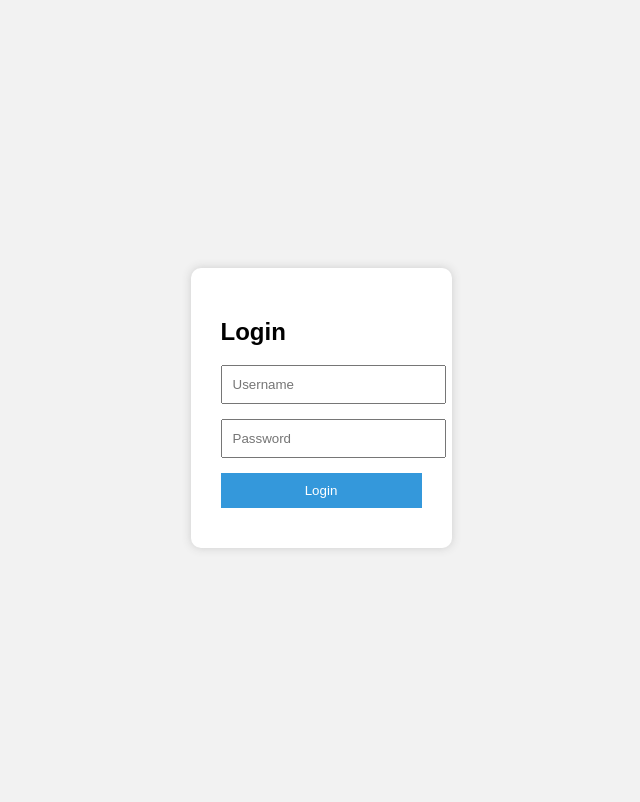
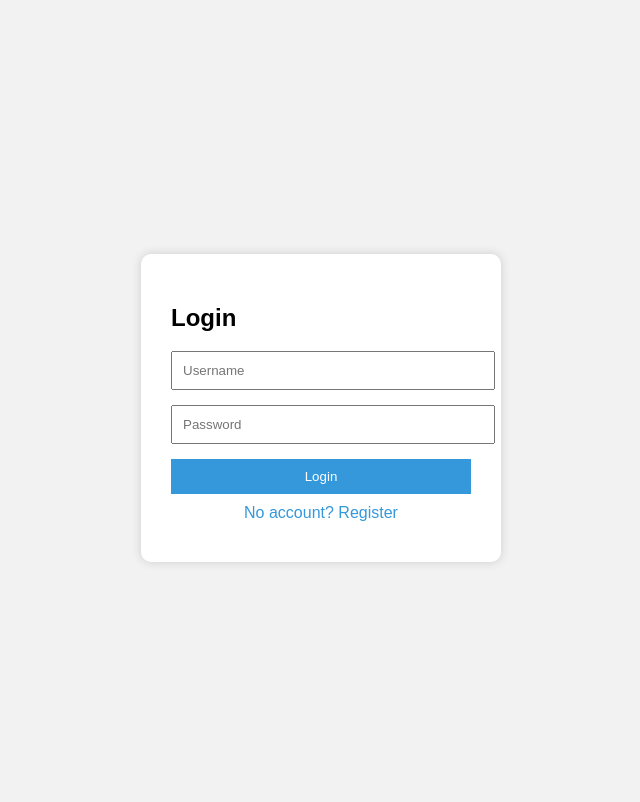
Before and after one commit to jpconwi/jp_chat_friends_sy2005, a Flask app: page / in a window 1280 px wide. Shown: the top 802 px of the page, without its empty margins (319-959 px from the left). Run offline with Flask 3, Linux system fonts and the light colour scheme.

Commit message:
Update index.html

```diff
--- a/templates/index.html
+++ b/templates/index.html
@@ -1,8 +1,8 @@
 <!DOCTYPE html>
 <html lang="en">
 <head>
-  <meta charset="UTF-8">
-  <title>Chat Login</title>
+  <meta charset="UTF-8" />
+  <title>Chat App Login</title>
   <style>
     body {
       font-family: Arial, sans-serif;
@@ -12,11 +12,12 @@
       align-items: center;
       height: 100vh;
     }
-    .login-box {
+    .box {
       background: white;
       padding: 30px;
       border-radius: 10px;
       box-shadow: 0px 0px 10px #ccc;
+      width: 300px;
     }
     input {
       display: block;
@@ -32,45 +33,95 @@
       border: none;
       cursor: pointer;
     }
+    .link {
+      margin-top: 10px;
+      text-align: center;
+      cursor: pointer;
+      color: #3498db;
+    }
     .message {
       margin-top: 10px;
       color: red;
+      text-align: center;
     }
   </style>
 </head>
 <body>
-  <div class="login-box">
+  <div class="box" id="login-box">
     <h2>Login</h2>
     <form id="login-form">
-      <input type="text" id="username" placeholder="Username" required />
-      <input type="password" id="password" placeholder="Password" required />
+      <input type="text" id="login-username" placeholder="Username" required />
+      <input type="password" id="login-password" placeholder="Password" required />
       <button type="submit">Login</button>
     </form>
-    <div class="message" id="message"></div>
+    <div class="link" onclick="toggleForm()">No account? Register</div>
+    <div class="message" id="login-message"></div>
+  </div>
+
+  <div class="box" id="register-box" style="display: none;">
+    <h2>Register</h2>
+    <form id="register-form">
+      <input type="text" id="reg-username" placeholder="Username" required />
+      <input type="email" id="reg-email" placeholder="Email" required />
+      <input type="password" id="reg-password" placeholder="Password" required />
+      <button type="submit">Register</button>
+    </form>
+    <div class="link" onclick="toggleForm()">Have an account? Login</div>
+    <div class="message" id="register-message"></div>
   </div>
 
   <script>
-    const form = document.getElementById("login-form");
-    const message = document.getElementById("message");
+    const loginForm = document.getElementById("login-form");
+    const registerForm = document.getElementById("register-form");
 
-    form.addEventListener("submit", async (e) => {
+    const loginMessage = document.getElementById("login-message");
+    const registerMessage = document.getElementById("register-message");
+
+    function toggleForm() {
+      document.getElementById("login-box").style.display =
+        document.getElementById("login-box").style.display === "none" ? "block" : "none";
+      document.getElementById("register-box").style.display =
+        document.getElementById("register-box").style.display === "none" ? "block" : "none";
+    }
+
+    loginForm.addEventListener("submit", async (e) => {
       e.preventDefault();
       const res = await fetch("/login", {
         method: "POST",
         headers: { "Content-Type": "application/json" },
         body: JSON.stringify({
-          username: form.username.value,
-          password: form.password.value,
+          username: loginForm["login-username"].value,
+          password: loginForm["login-password"].value,
         }),
       });
-
       const data = await res.json();
       if (res.status === 200) {
-        message.style.color = "green";
-        message.innerText = "Login successful!";
+        loginMessage.style.color = "green";
+        loginMessage.innerText = "✅ Login successful!";
       } else {
-        message.style.color = "red";
-        message.innerText = "Login failed!";
+        loginMessage.style.color = "red";
+        loginMessage.innerText = "❌ Login failed!";
+      }
+    });
+
+    registerForm.addEventListener("submit", async (e) => {
+      e.preventDefault();
+      const res = await fetch("/register", {
+        method: "POST",
+        headers: { "Content-Type": "application/json" },
+        body: JSON.stringify({
+          username: registerForm["reg-username"].value,
+          email: registerForm["reg-email"].value,
+          password: registerForm["reg-password"].value,
+        }),
+      });
+      const data = await res.json();
+      if (res.status === 201) {
+        registerMessage.style.color = "green";
+        registerMessage.innerText = "✅ Registered! You can now login.";
+      } else {
+        registerMessage.style.color = "red";
+        registerMessage.innerText = "❌ Registration failed!";
       }
     });
   </script>
```
